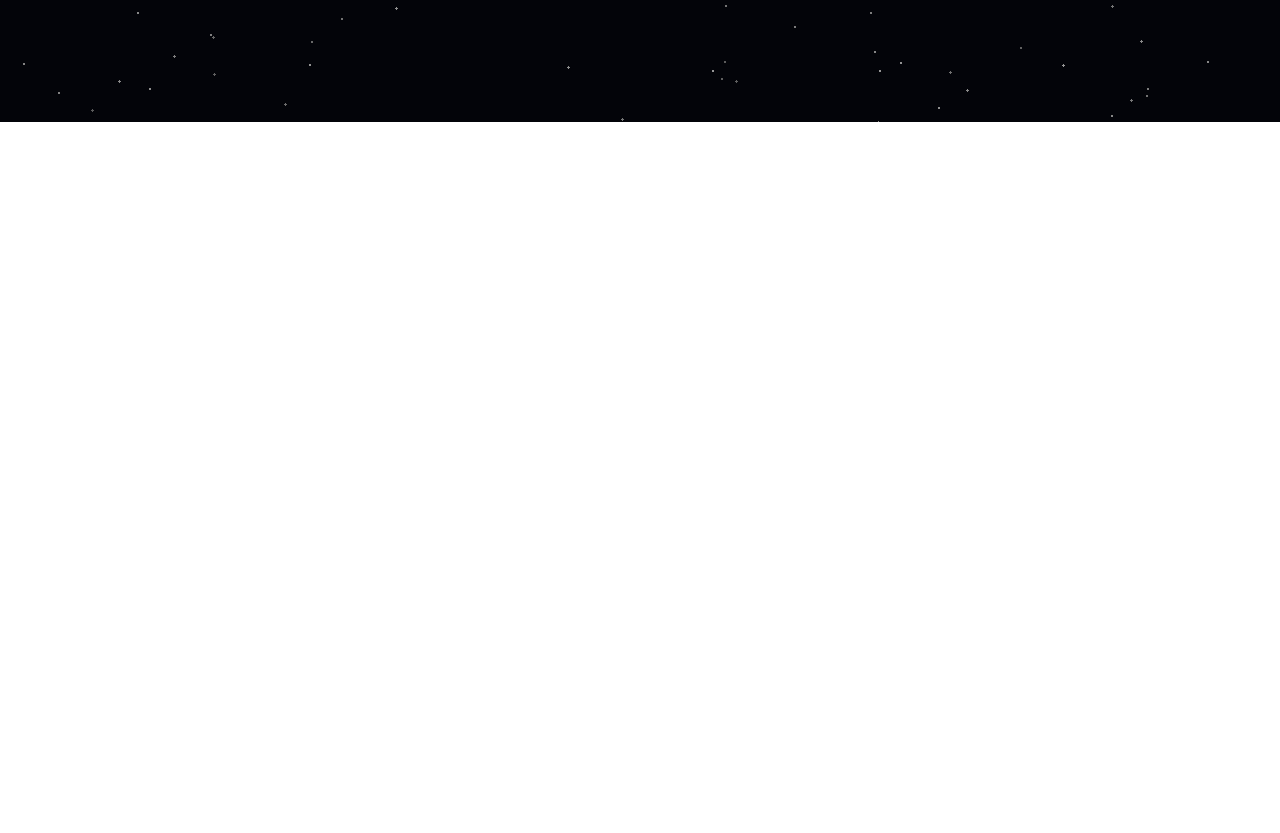
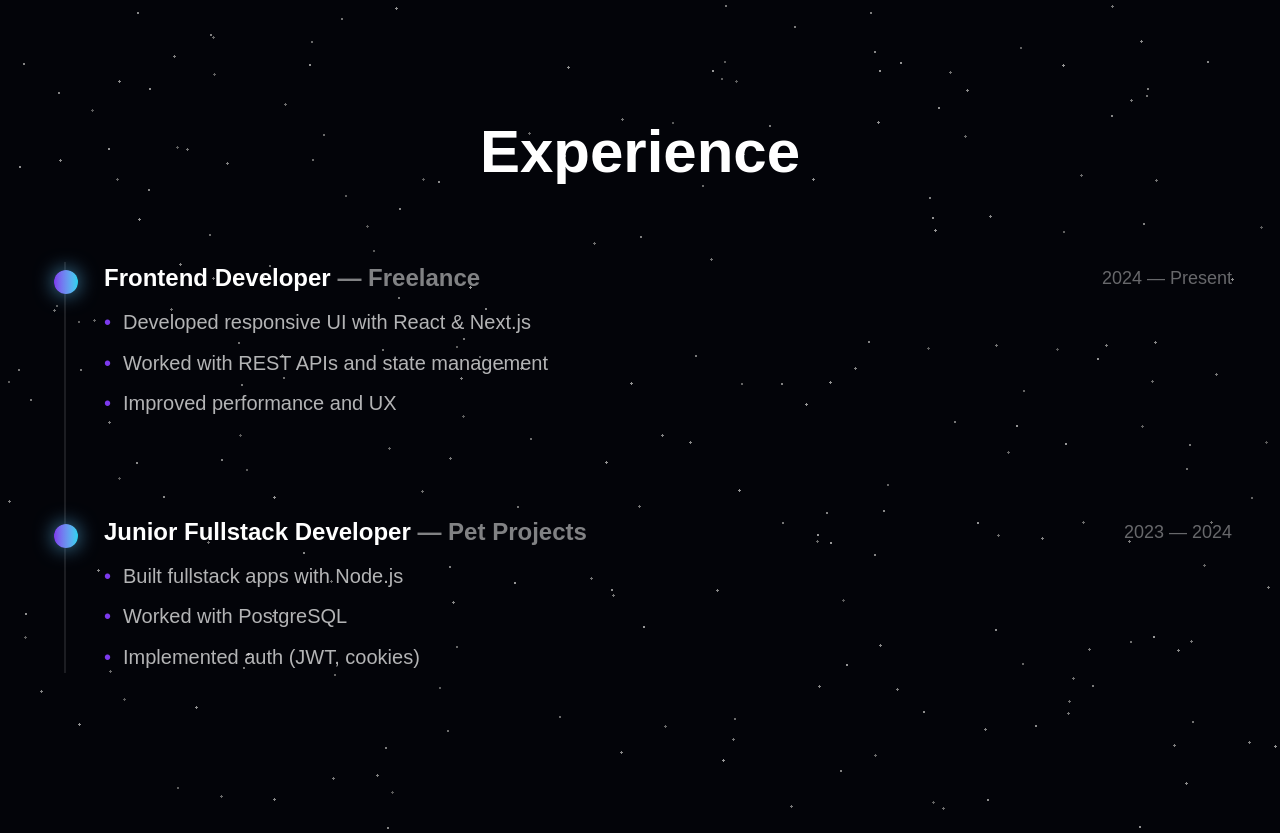
Before and after one commit to madixanov/Portfolio, a Next.js app: page / in a window 1280 px wide. Shown: the part 1865-2698 px from the top of the page. Before the commit the page ends 1987 px from the top, so only its background shows below. Built offline with nearby package versions, Linux system fonts and the light colour scheme.

Commit message:
Adding Career Experience

```diff
--- a/app/page.tsx
+++ b/app/page.tsx
@@ -1,4 +1,5 @@
 import About from "@/components/about";
+import Experience from "@/components/experience";
 import Hero from "@/components/hero";
 import Skills from "@/components/skills";
 
@@ -8,6 +9,7 @@ export default function Home() {
       <Hero />
       <About />
       <Skills />
+      <Experience />
     </div>
   )
 }
--- /dev/null
+++ b/components/experience.tsx
@@ -0,0 +1,137 @@
+"use client";
+
+import { motion } from "framer-motion";
+
+const experiences = [
+  {
+    name: "Frontend Developer",
+    company: "Freelance",
+    date: "2024 — Present",
+    tasks: [
+      "Developed responsive UI with React & Next.js",
+      "Worked with REST APIs and state management",
+      "Improved performance and UX",
+    ],
+  },
+  {
+    name: "Junior Fullstack Developer",
+    company: "Pet Projects",
+    date: "2023 — 2024",
+    tasks: [
+      "Built fullstack apps with Node.js",
+      "Worked with PostgreSQL",
+      "Implemented auth (JWT, cookies)",
+    ],
+  },
+];
+
+export default function Experience() {
+  return (
+    <section className="
+      w-full
+      max-w-7xl 2xl:max-w-500
+      mx-auto
+
+      px-5 sm:px-8 lg:px-12 2xl:px-0
+      my-24 sm:my-32 lg:my-40
+    ">
+
+      {/* Title */}
+      <h2 className="
+        text-center
+        text-4xl sm:text-5xl lg:text-6xl 2xl:text-7xl
+        font-bold text-white
+        ">
+        Experience
+      </h2>
+
+      <div className="relative mt-16 sm:mt-20">
+
+        {/* Vertical line */}
+        <div className="
+          absolute left-[10px] sm:left-4 top-0 bottom-0
+          w-[2px]
+          bg-white/10
+        " />
+
+        <div className="flex flex-col gap-16 sm:gap-20 lg:gap-24">
+
+          {experiences.map((exp, i) => (
+            <motion.div
+              key={i}
+              initial={{ opacity: 0, y: 30 }}
+              whileInView={{ opacity: 1, y: 0 }}
+              transition={{ duration: 0.6, delay: i * 0.1 }}
+              viewport={{ once: true }}
+              className="
+                relative
+                pl-10 sm:pl-14
+              "
+            >
+
+              {/* Dot */}
+              <div className="
+                absolute left-1 sm:left-1.5 top-2
+                w-4 h-4 sm:w-5 sm:h-5 lg:w-6 lg:h-6
+                rounded-full
+                bg-linear-to-r from-accent-from to-accent-to
+                shadow-[0_0_20px_rgba(100,200,255,0.7)]
+                " />
+
+              {/* Content */}
+              <div>
+
+                {/* Header */}
+                <div className="
+                  flex flex-col gap-1
+                  sm:flex-row sm:justify-between sm:items-center
+                ">
+                  <h3 className="
+                    text-lg sm:text-xl lg:text-2xl 2xl:text-3xl
+                    font-semibold text-white
+                    ">
+                    {exp.name}{" "}
+                    <span className="text-white/50">
+                      — {exp.company}
+                    </span>
+                  </h3>
+
+                  <span className="
+                    text-white/40
+                    text-sm sm:text-base lg:text-lg 2xl:text-xl
+                    ">
+                    {exp.date}
+                  </span>
+                </div>
+
+                {/* Tasks */}
+                <ul className="
+                  mt-3
+                  space-y-1.5 sm:space-y-2
+                ">
+                  {exp.tasks.map((task, j) => (
+                    <li
+                    className="
+                        flex gap-3
+                        text-white/70
+                        text-base sm:text-lg lg:text-xl 2xl:text-2xl
+                        leading-relaxed
+                    "
+                    >
+                      <span className="text-accent-from">•</span>
+                      {task}
+                    </li>
+                  ))}
+                </ul>
+
+              </div>
+
+            </motion.div>
+          ))}
+
+        </div>
+      </div>
+
+    </section>
+  );
+}
```
